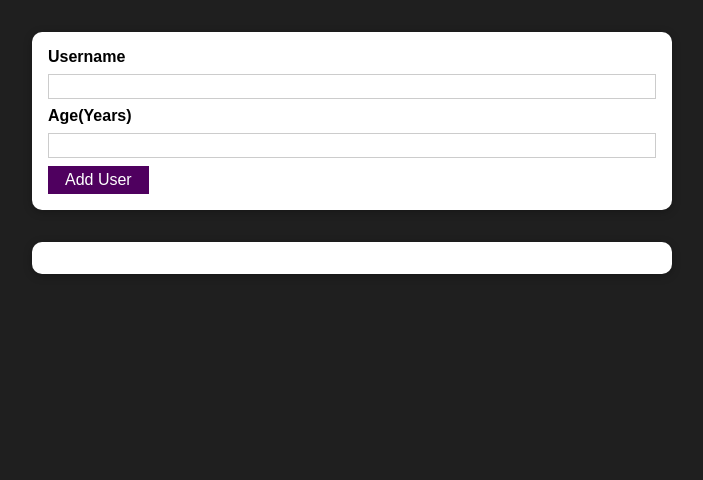
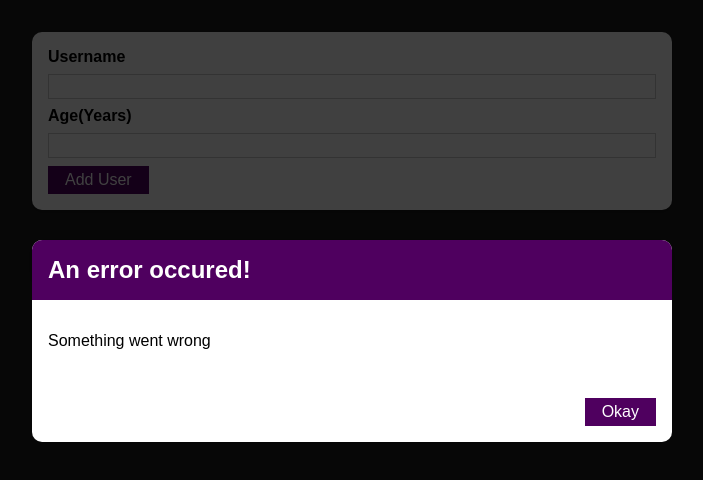
Before and after one commit to yasinkocadagli/practice-project, a React (Create React App) app: page / in a window 1280 px wide. Shown: the top 480 px of the page, without its empty margins (288-991 px from the left). Built offline with nearby package versions, Linux system fonts and the light colour scheme.

Commit message:
Addind ErrorModal Components

```diff
--- /dev/null
+++ b/src/components/UI/ErrorModal.js
@@ -0,0 +1,25 @@
+import React from "react";
+import Card from "./Card";
+import Button from "./Button";
+import classes from './ErrorModal.module.css'
+
+const ErrorModal = (props) => {
+  return (
+    <>
+    <div className={classes.backdrop}/>
+    <Card className={classes.modal}>
+      <header className={classes.header}>
+        <h2>{props.title}</h2>
+      </header>
+      <div className={classes.content}>
+        <p>{props.message}</p>
+      </div>
+      <footer className={classes.actions}>
+        <Button>Okay</Button>
+      </footer>
+    </Card>
+    </>
+  );
+};
+
+export default ErrorModal;
--- /dev/null
+++ b/src/components/UI/ErrorModal.module.css
@@ -0,0 +1,45 @@
+.backdrop {
+    position: fixed;
+    top: 0;
+    left: 0;
+    width: 100%;
+    height: 100vh;
+    z-index: 10;
+    background: rgba(0, 0, 0, 0.75);
+  }
+
+  .modal {
+    position: fixed;
+    top: 30vh;
+    left: 10%;
+    width: 80%;
+    z-index: 100;
+    overflow: hidden;
+  }
+
+  .header {
+    background: #4f005f;
+    padding: 1rem;
+  }
+
+  .header h2 {
+    margin: 0;
+    color: white;
+  }
+
+  .content {
+    padding: 1rem;
+  }
+
+  .actions {
+    padding: 1rem;
+    display: flex;
+    justify-content: flex-end;
+  }
+
+  @media (min-width: 768px) {
+    .modal {
+      left: calc(50% - 20rem);
+      width: 40rem;
+    }
+  }
--- a/src/components/Users/AddUser.js
+++ b/src/components/Users/AddUser.js
@@ -2,6 +2,7 @@
 import Card from "../UI/Card";
 import Button from "../UI/Button";
 import classes from "./AddUser.module.css";
+import ErrorModal from "../UI/ErrorModal";
 
 const AddUser = (props) => {
   const [enteredUsername, setEnteredUsername] = useState("");
@@ -15,7 +16,7 @@
     if (+enteredAge < 1) {
       return;
     }
-    props.onAddUser(enteredUsername,enteredAge)
+    props.onAddUser(enteredUsername, enteredAge);
     setEnteredUsername("");
     setEnteredAge("");
   };
@@ -29,6 +30,8 @@
   };
 
   return (
+    <>
+      <ErrorModal title="An error occured!" message="Something went wrong" />
       <Card className={classes.input}>
         <form onSubmit={addUserHandler}>
           <label htmlFor="username">Username</label>
@@ -48,6 +51,7 @@
           <Button type="submit">Add User</Button>
         </form>
       </Card>
+    </>
   );
 };
 
```
Lines whose indentation alone changed are shown as unchanged.
